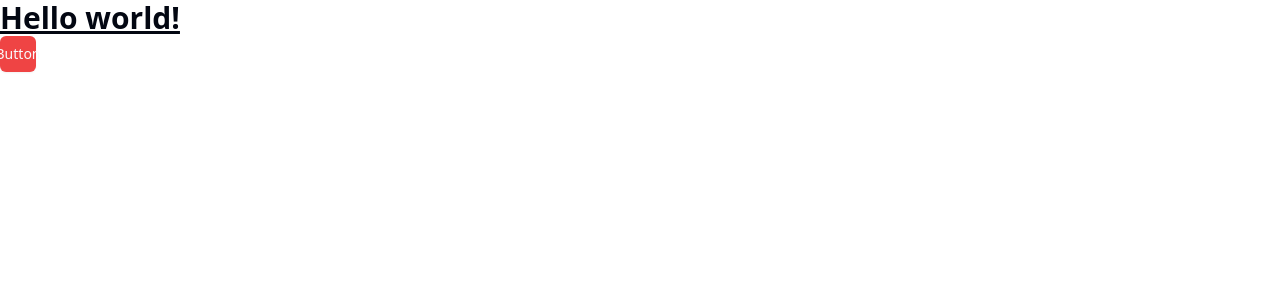
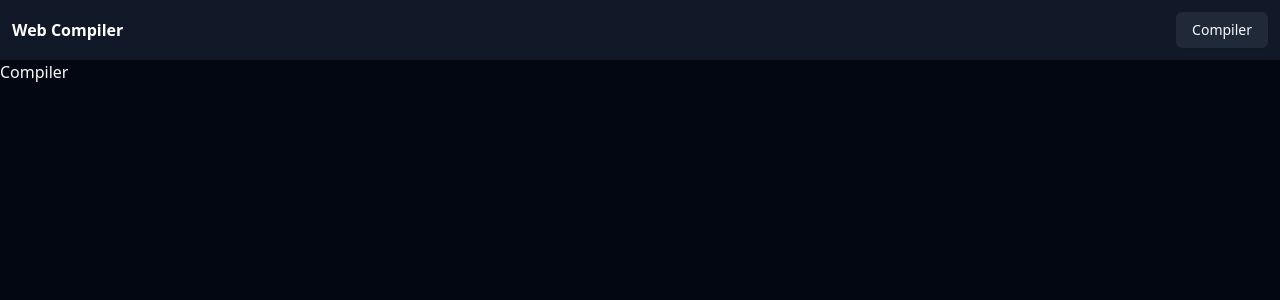
Before and after one commit to RK-41/web-compiler, a React (Vite) app in the folder client/: page /compiler in a window 1280 px wide. Shown: the top 300 px of the page. Built offline with nearby package versions, Linux system fonts and the light colour scheme.

Commit message:
Added Components(Home, Compiler, NotFound), Routes and shadcn-ui  ThemeProvider

```diff
--- a/client/package.json
+++ b/client/package.json
@@ -17,6 +17,7 @@
     "react": "^18.2.0",
     "react-dom": "^18.2.0",
     "react-resizable-panels": "^2.0.12",
+    "react-router-dom": "^6.22.3",
     "tailwind-merge": "^2.2.1",
     "tailwindcss-animate": "^1.0.7"
   },
--- a/client/src/App.tsx
+++ b/client/src/App.tsx
@@ -1,13 +1,21 @@
-import { Button } from './components/ui/button';
+import { Route, Routes } from 'react-router-dom';
+import Header from './components/Header';
+import Home from './pages/Home';
+import Compiler from './pages/Compiler';
+import NotFound from './pages/NotFound';
+import { ThemeProvider } from '@/components/theme-provider';
 
 export default function App() {
 	return (
-		<div>
-			<h1 className='text-3xl font-bold underline'>Hello world!</h1>
-
-			<Button variant={'destructive'} size={'icon'}>
-				Button
-			</Button>
-		</div>
+		<>
+			<ThemeProvider defaultTheme='dark' storageKey='vite-ui-theme'>
+				<Header />
+				<Routes>
+					<Route path='/' element={<Home />} />
+					<Route path='/compiler' element={<Compiler />} />
+					<Route path='*' element={<NotFound />} />
+				</Routes>
+			</ThemeProvider>
+		</>
 	);
 }
--- /dev/null
+++ b/client/src/components/Header.tsx
@@ -0,0 +1,21 @@
+import { Link } from 'react-router-dom';
+import { Button } from './ui/button';
+
+const Header = () => {
+	return (
+		<nav className='w-full h-[60px] bg-gray-900 text-white p-3 flex justify-between items-center'>
+			<Link to='/'>
+				<h2 className='font-bold select-none'>Web Compiler</h2>
+			</Link>
+			<ul className='flex gap-2'>
+				<li>
+					<Link to='/compiler'>
+						<Button variant='secondary'>Compiler</Button>
+					</Link>
+				</li>
+			</ul>
+		</nav>
+	);
+};
+
+export default Header;
--- /dev/null
+++ b/client/src/components/theme-provider.tsx
@@ -0,0 +1,73 @@
+import { createContext, useContext, useEffect, useState } from 'react';
+
+type Theme = 'dark' | 'light' | 'system';
+
+type ThemeProviderProps = {
+	children: React.ReactNode;
+	defaultTheme?: Theme;
+	storageKey?: string;
+};
+
+type ThemeProviderState = {
+	theme: Theme;
+	setTheme: (theme: Theme) => void;
+};
+
+const initialState: ThemeProviderState = {
+	theme: 'system',
+	setTheme: () => null,
+};
+
+const ThemeProviderContext = createContext<ThemeProviderState>(initialState);
+
+export function ThemeProvider({
+	children,
+	defaultTheme = 'system',
+	storageKey = 'vite-ui-theme',
+	...props
+}: ThemeProviderProps) {
+	const [theme, setTheme] = useState<Theme>(
+		() => (localStorage.getItem(storageKey) as Theme) || defaultTheme
+	);
+
+	useEffect(() => {
+		const root = window.document.documentElement;
+
+		root.classList.remove('light', 'dark');
+
+		if (theme === 'system') {
+			const systemTheme = window.matchMedia('(prefers-color-scheme: dark)')
+				.matches
+				? 'dark'
+				: 'light';
+
+			root.classList.add(systemTheme);
+			return;
+		}
+
+		root.classList.add(theme);
+	}, [theme]);
+
+	const value = {
+		theme,
+		setTheme: (theme: Theme) => {
+			localStorage.setItem(storageKey, theme);
+			setTheme(theme);
+		},
+	};
+
+	return (
+		<ThemeProviderContext.Provider {...props} value={value}>
+			{children}
+		</ThemeProviderContext.Provider>
+	);
+}
+
+export const useTheme = () => {
+	const context = useContext(ThemeProviderContext);
+
+	if (context === undefined)
+		throw new Error('useTheme must be used within a ThemeProvider');
+
+	return context;
+};
--- a/client/src/main.tsx
+++ b/client/src/main.tsx
@@ -1,10 +1,13 @@
-import React from 'react'
-import ReactDOM from 'react-dom/client'
-import App from './App.tsx'
-import './index.css'
+import React from 'react';
+import ReactDOM from 'react-dom/client';
+import App from './App.tsx';
+import './index.css';
+import { BrowserRouter } from 'react-router-dom';
 
 ReactDOM.createRoot(document.getElementById('root')!).render(
-  <React.StrictMode>
-    <App />
-  </React.StrictMode>,
-)
+	<React.StrictMode>
+		<BrowserRouter>
+			<App />
+		</BrowserRouter>
+	</React.StrictMode>
+);
--- /dev/null
+++ b/client/src/pages/Compiler.tsx
@@ -0,0 +1,5 @@
+const Compiler = () => {
+	return <div>Compiler</div>;
+};
+
+export default Compiler;
--- /dev/null
+++ b/client/src/pages/Home.tsx
@@ -0,0 +1,5 @@
+const Home = () => {
+	return <div>Home</div>;
+};
+
+export default Home;
--- /dev/null
+++ b/client/src/pages/NotFound.tsx
@@ -0,0 +1,9 @@
+const NotFound = () => {
+	return (
+		<div className='w-full h-[calc(100dvh-60px)] bg-gray-800 text-white flex justify-center items-center'>
+			404: Page not found
+		</div>
+	);
+};
+
+export default NotFound;
```
Also changed, not shown: 1 other file (tests, documents, lock files or other folders).
